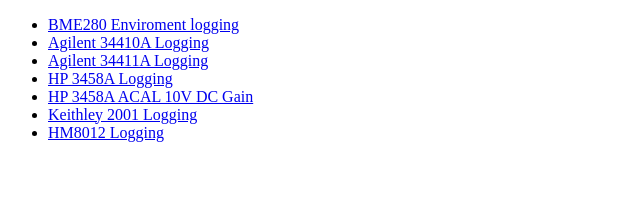
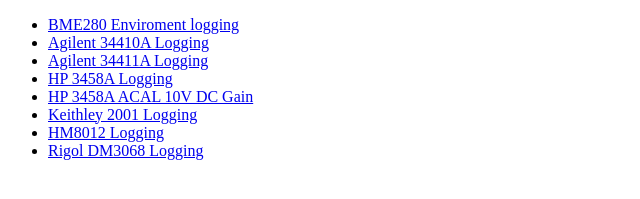
Before and after one commit to PlesaEEVBlog/RPi_LogNut, a plain HTML site: page pub/html/index.html in a window 1280 px wide. Shown: the part 105-304 px from the top of the page, without its empty margins (0-640 px from the left). Drawn offline with Linux system fonts and the light colour scheme.

Commit message:
Adding Support for the Rigol DM3068 Multi Meter

```diff
--- a/pub/html/index.html
+++ b/pub/html/index.html
@@ -16,6 +16,7 @@
 <li><a href="3458A_ACAL_Gain.html">HP 3458A ACAL 10V DC Gain</a></li>
 <li><a href="K2001_Logs.html">Keithley 2001 Logging</a></li>
 <li><a href="HM8012_Logs.html">HM8012 Logging</a></li>
+<li><a href="DM3068_Logs.html">Rigol DM3068 Logging</a></li>
 </ul>
 
 </body>
```
